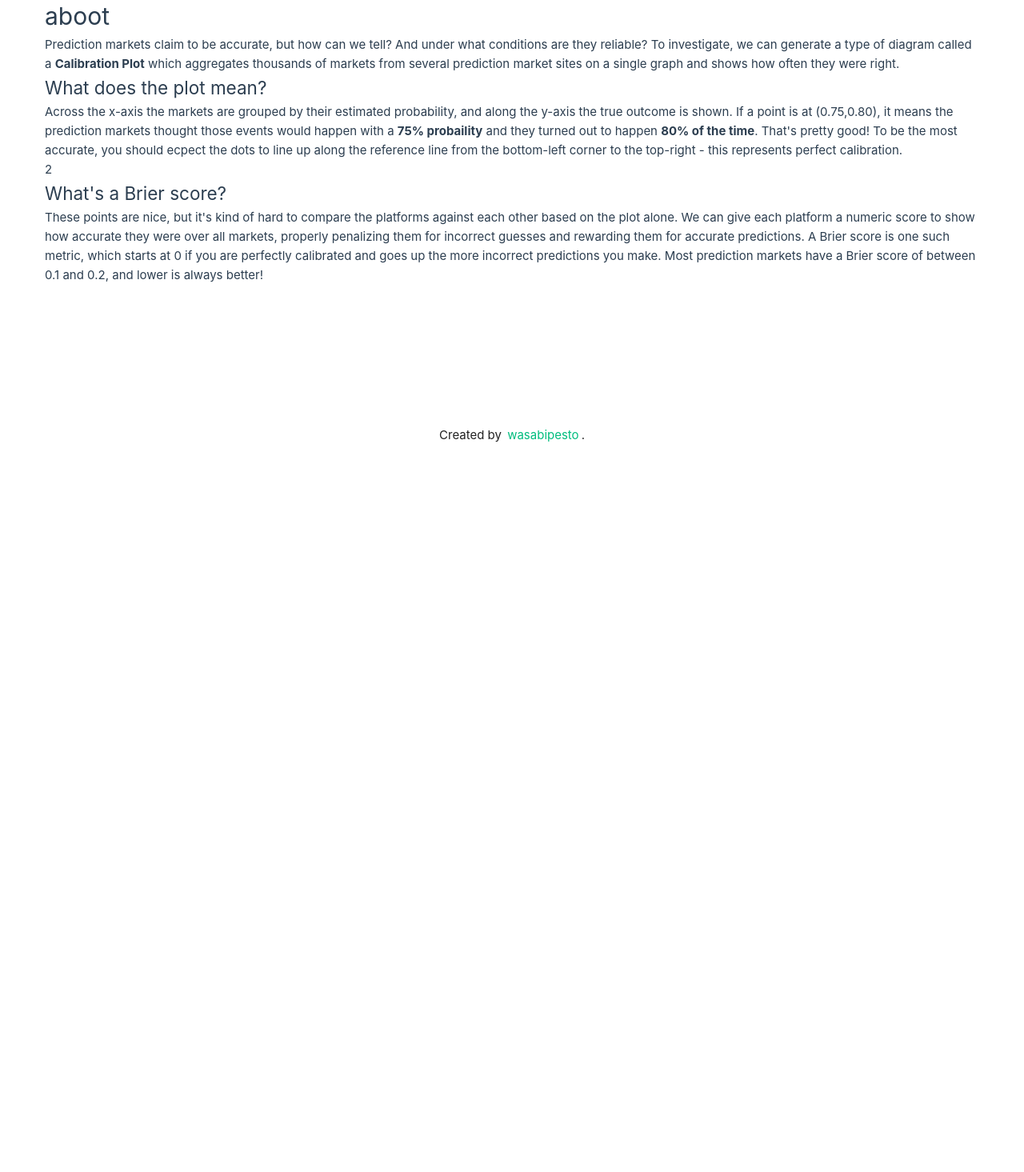
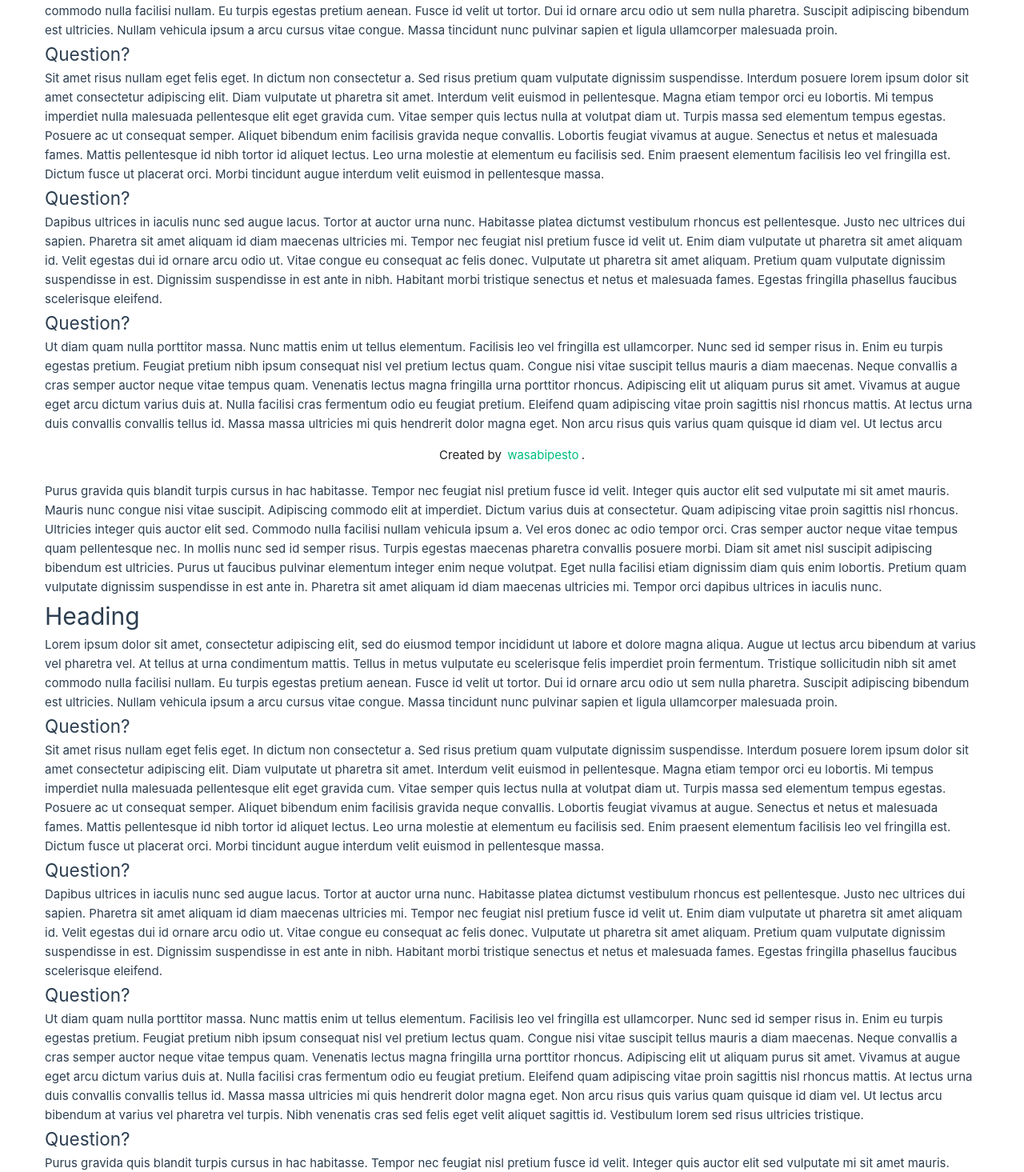
Before and after one commit to wasabipesto/themis, a Vue app in the folder client/: page /about in a window 1280 px wide. Shown: the part 206-1671 px from the top of the page at 80% size. Before the commit the page ends 800 px from the top, so only its background shows below. Built offline with nearby package versions, Linux system fonts and the light colour scheme.

Commit message:
clean start, add list page

```diff
--- a/client/src/components/NavLinks.vue
+++ b/client/src/components/NavLinks.vue
@@ -6,6 +6,7 @@ import { RouterLink } from 'vue-router'
   <nav>
     <RouterLink to="/calibration">Calibration</RouterLink>
     <RouterLink to="/accuracy">Accuracy</RouterLink>
+    <RouterLink to="/list">List</RouterLink>
     <RouterLink to="/about">About</RouterLink>
     <a href="https://github.com/wasabipesto/themis" target="_blank">
       Github
--- a/client/src/components/SiteFooter.vue
+++ b/client/src/components/SiteFooter.vue
@@ -1,5 +1,5 @@
 <template>
-  <v-footer app height="100px">
+  <v-footer app height="50px">
     <v-col class="text-center">Created by <a href="https://wasabipesto.com">wasabipesto</a>.</v-col>
   </v-footer>
 </template>
--- a/client/src/router/index.js
+++ b/client/src/router/index.js
@@ -1,6 +1,7 @@
 import { createRouter, createWebHistory } from 'vue-router'
 import CalibrationView from '../views/CalibrationView.vue'
 import AccuracyView from '../views/AccuracyView.vue'
+import ListView from '../views/ListView.vue'
 import AboutView from '../views/AboutView.vue'
 
 const router = createRouter({
@@ -21,6 +22,11 @@ const router = createRouter({
       path: '/about',
       name: 'about',
       component: AboutView
+    },
+    {
+      path: '/list',
+      name: 'list',
+      component: ListView
     }
   ]
 })
--- a/client/src/views/AboutView.vue
+++ b/client/src/views/AboutView.vue
@@ -1,30 +1,128 @@
 <template>
   <v-main>
-    <h1>aboot</h1>
+    <h1>Heading</h1>
     <p>
-      Prediction markets claim to be accurate, but how can we tell? And under what conditions are
-      they reliable? To investigate, we can generate a type of diagram called a
-      <b>Calibration Plot</b> which aggregates thousands of markets from several prediction market
-      sites on a single graph and shows how often they were right.
+      Lorem ipsum dolor sit amet, consectetur adipiscing elit, sed do eiusmod tempor incididunt ut
+      labore et dolore magna aliqua. Augue ut lectus arcu bibendum at varius vel pharetra vel. At
+      tellus at urna condimentum mattis. Tellus in metus vulputate eu scelerisque felis imperdiet
+      proin fermentum. Tristique sollicitudin nibh sit amet commodo nulla facilisi nullam. Eu turpis
+      egestas pretium aenean. Fusce id velit ut tortor. Dui id ornare arcu odio ut sem nulla
+      pharetra. Suscipit adipiscing bibendum est ultricies. Nullam vehicula ipsum a arcu cursus
+      vitae congue. Massa tincidunt nunc pulvinar sapien et ligula ullamcorper malesuada proin.
     </p>
-    <h2>What does the plot mean?</h2>
+    <h2>Question?</h2>
     <p>
-      Across the x-axis the markets are grouped by their estimated probability, and along the y-axis
-      the true outcome is shown. If a point is at (0.75,0.80), it means the prediction markets
-      thought those events would happen with a <b>75% probaility</b> and they turned out to happen
-      <b>80% of the time</b>. That's pretty good! To be the most accurate, you should ecpect the
-      dots to line up along the reference line from the bottom-left corner to the top-right - this
-      represents perfect calibration.
+      Sit amet risus nullam eget felis eget. In dictum non consectetur a. Sed risus pretium quam
+      vulputate dignissim suspendisse. Interdum posuere lorem ipsum dolor sit amet consectetur
+      adipiscing elit. Diam vulputate ut pharetra sit amet. Interdum velit euismod in pellentesque.
+      Magna etiam tempor orci eu lobortis. Mi tempus imperdiet nulla malesuada pellentesque elit
+      eget gravida cum. Vitae semper quis lectus nulla at volutpat diam ut. Turpis massa sed
+      elementum tempus egestas. Posuere ac ut consequat semper. Aliquet bibendum enim facilisis
+      gravida neque convallis. Lobortis feugiat vivamus at augue. Senectus et netus et malesuada
+      fames. Mattis pellentesque id nibh tortor id aliquet lectus. Leo urna molestie at elementum eu
+      facilisis sed. Enim praesent elementum facilisis leo vel fringilla est. Dictum fusce ut
+      placerat orci. Morbi tincidunt augue interdum velit euismod in pellentesque massa.
     </p>
-    2
-    <h2>What's a Brier score?</h2>
+    <h2>Question?</h2>
     <p>
-      These points are nice, but it's kind of hard to compare the platforms against each other based
-      on the plot alone. We can give each platform a numeric score to show how accurate they were
-      over all markets, properly penalizing them for incorrect guesses and rewarding them for
-      accurate predictions. A Brier score is one such metric, which starts at 0 if you are perfectly
-      calibrated and goes up the more incorrect predictions you make. Most prediction markets have a
-      Brier score of between 0.1 and 0.2, and lower is always better!
+      Dapibus ultrices in iaculis nunc sed augue lacus. Tortor at auctor urna nunc. Habitasse platea
+      dictumst vestibulum rhoncus est pellentesque. Justo nec ultrices dui sapien. Pharetra sit amet
+      aliquam id diam maecenas ultricies mi. Tempor nec feugiat nisl pretium fusce id velit ut. Enim
+      diam vulputate ut pharetra sit amet aliquam id. Velit egestas dui id ornare arcu odio ut.
+      Vitae congue eu consequat ac felis donec. Vulputate ut pharetra sit amet aliquam. Pretium quam
+      vulputate dignissim suspendisse in est. Dignissim suspendisse in est ante in nibh. Habitant
+      morbi tristique senectus et netus et malesuada fames. Egestas fringilla phasellus faucibus
+      scelerisque eleifend.
+    </p>
+    <h2>Question?</h2>
+    <p>
+      Ut diam quam nulla porttitor massa. Nunc mattis enim ut tellus elementum. Facilisis leo vel
+      fringilla est ullamcorper. Nunc sed id semper risus in. Enim eu turpis egestas pretium.
+      Feugiat pretium nibh ipsum consequat nisl vel pretium lectus quam. Congue nisi vitae suscipit
+      tellus mauris a diam maecenas. Neque convallis a cras semper auctor neque vitae tempus quam.
+      Venenatis lectus magna fringilla urna porttitor rhoncus. Adipiscing elit ut aliquam purus sit
+      amet. Vivamus at augue eget arcu dictum varius duis at. Nulla facilisi cras fermentum odio eu
+      feugiat pretium. Eleifend quam adipiscing vitae proin sagittis nisl rhoncus mattis. At lectus
+      urna duis convallis convallis tellus id. Massa massa ultricies mi quis hendrerit dolor magna
+      eget. Non arcu risus quis varius quam quisque id diam vel. Ut lectus arcu bibendum at varius
+      vel pharetra vel turpis. Nibh venenatis cras sed felis eget velit aliquet sagittis id.
+      Vestibulum lorem sed risus ultricies tristique.
+    </p>
+    <h2>Question?</h2>
+    <p>
+      Purus gravida quis blandit turpis cursus in hac habitasse. Tempor nec feugiat nisl pretium
+      fusce id velit. Integer quis auctor elit sed vulputate mi sit amet mauris. Mauris nunc congue
+      nisi vitae suscipit. Adipiscing commodo elit at imperdiet. Dictum varius duis at consectetur.
+      Quam adipiscing vitae proin sagittis nisl rhoncus. Ultricies integer quis auctor elit sed.
+      Commodo nulla facilisi nullam vehicula ipsum a. Vel eros donec ac odio tempor orci. Cras
+      semper auctor neque vitae tempus quam pellentesque nec. In mollis nunc sed id semper risus.
+      Turpis egestas maecenas pharetra convallis posuere morbi. Diam sit amet nisl suscipit
+      adipiscing bibendum est ultricies. Purus ut faucibus pulvinar elementum integer enim neque
+      volutpat. Eget nulla facilisi etiam dignissim diam quis enim lobortis. Pretium quam vulputate
+      dignissim suspendisse in est ante in. Pharetra sit amet aliquam id diam maecenas ultricies mi.
+      Tempor orci dapibus ultrices in iaculis nunc.
+    </p>
+    <h1>Heading</h1>
+    <p>
+      Lorem ipsum dolor sit amet, consectetur adipiscing elit, sed do eiusmod tempor incididunt ut
+      labore et dolore magna aliqua. Augue ut lectus arcu bibendum at varius vel pharetra vel. At
+      tellus at urna condimentum mattis. Tellus in metus vulputate eu scelerisque felis imperdiet
+      proin fermentum. Tristique sollicitudin nibh sit amet commodo nulla facilisi nullam. Eu turpis
+      egestas pretium aenean. Fusce id velit ut tortor. Dui id ornare arcu odio ut sem nulla
+      pharetra. Suscipit adipiscing bibendum est ultricies. Nullam vehicula ipsum a arcu cursus
+      vitae congue. Massa tincidunt nunc pulvinar sapien et ligula ullamcorper malesuada proin.
+    </p>
+    <h2>Question?</h2>
+    <p>
+      Sit amet risus nullam eget felis eget. In dictum non consectetur a. Sed risus pretium quam
+      vulputate dignissim suspendisse. Interdum posuere lorem ipsum dolor sit amet consectetur
+      adipiscing elit. Diam vulputate ut pharetra sit amet. Interdum velit euismod in pellentesque.
+      Magna etiam tempor orci eu lobortis. Mi tempus imperdiet nulla malesuada pellentesque elit
+      eget gravida cum. Vitae semper quis lectus nulla at volutpat diam ut. Turpis massa sed
+      elementum tempus egestas. Posuere ac ut consequat semper. Aliquet bibendum enim facilisis
+      gravida neque convallis. Lobortis feugiat vivamus at augue. Senectus et netus et malesuada
+      fames. Mattis pellentesque id nibh tortor id aliquet lectus. Leo urna molestie at elementum eu
+      facilisis sed. Enim praesent elementum facilisis leo vel fringilla est. Dictum fusce ut
+      placerat orci. Morbi tincidunt augue interdum velit euismod in pellentesque massa.
+    </p>
+    <h2>Question?</h2>
+    <p>
+      Dapibus ultrices in iaculis nunc sed augue lacus. Tortor at auctor urna nunc. Habitasse platea
+      dictumst vestibulum rhoncus est pellentesque. Justo nec ultrices dui sapien. Pharetra sit amet
+      aliquam id diam maecenas ultricies mi. Tempor nec feugiat nisl pretium fusce id velit ut. Enim
+      diam vulputate ut pharetra sit amet aliquam id. Velit egestas dui id ornare arcu odio ut.
+      Vitae congue eu consequat ac felis donec. Vulputate ut pharetra sit amet aliquam. Pretium quam
+      vulputate dignissim suspendisse in est. Dignissim suspendisse in est ante in nibh. Habitant
+      morbi tristique senectus et netus et malesuada fames. Egestas fringilla phasellus faucibus
+      scelerisque eleifend.
+    </p>
+    <h2>Question?</h2>
+    <p>
+      Ut diam quam nulla porttitor massa. Nunc mattis enim ut tellus elementum. Facilisis leo vel
+      fringilla est ullamcorper. Nunc sed id semper risus in. Enim eu turpis egestas pretium.
+      Feugiat pretium nibh ipsum consequat nisl vel pretium lectus quam. Congue nisi vitae suscipit
+      tellus mauris a diam maecenas. Neque convallis a cras semper auctor neque vitae tempus quam.
+      Venenatis lectus magna fringilla urna porttitor rhoncus. Adipiscing elit ut aliquam purus sit
+      amet. Vivamus at augue eget arcu dictum varius duis at. Nulla facilisi cras fermentum odio eu
+      feugiat pretium. Eleifend quam adipiscing vitae proin sagittis nisl rhoncus mattis. At lectus
+      urna duis convallis convallis tellus id. Massa massa ultricies mi quis hendrerit dolor magna
+      eget. Non arcu risus quis varius quam quisque id diam vel. Ut lectus arcu bibendum at varius
+      vel pharetra vel turpis. Nibh venenatis cras sed felis eget velit aliquet sagittis id.
+      Vestibulum lorem sed risus ultricies tristique.
+    </p>
+    <h2>Question?</h2>
+    <p>
+      Purus gravida quis blandit turpis cursus in hac habitasse. Tempor nec feugiat nisl pretium
+      fusce id velit. Integer quis auctor elit sed vulputate mi sit amet mauris. Mauris nunc congue
+      nisi vitae suscipit. Adipiscing commodo elit at imperdiet. Dictum varius duis at consectetur.
+      Quam adipiscing vitae proin sagittis nisl rhoncus. Ultricies integer quis auctor elit sed.
+      Commodo nulla facilisi nullam vehicula ipsum a. Vel eros donec ac odio tempor orci. Cras
+      semper auctor neque vitae tempus quam pellentesque nec. In mollis nunc sed id semper risus.
+      Turpis egestas maecenas pharetra convallis posuere morbi. Diam sit amet nisl suscipit
+      adipiscing bibendum est ultricies. Purus ut faucibus pulvinar elementum integer enim neque
+      volutpat. Eget nulla facilisi etiam dignissim diam quis enim lobortis. Pretium quam vulputate
+      dignissim suspendisse in est ante in. Pharetra sit amet aliquam id diam maecenas ultricies mi.
+      Tempor orci dapibus ultrices in iaculis nunc.
     </p>
   </v-main>
 </template>
```
Also changed, not shown: client/src/views/ListView.vue (renamed from client/src/views/AccuracyView.vue).
